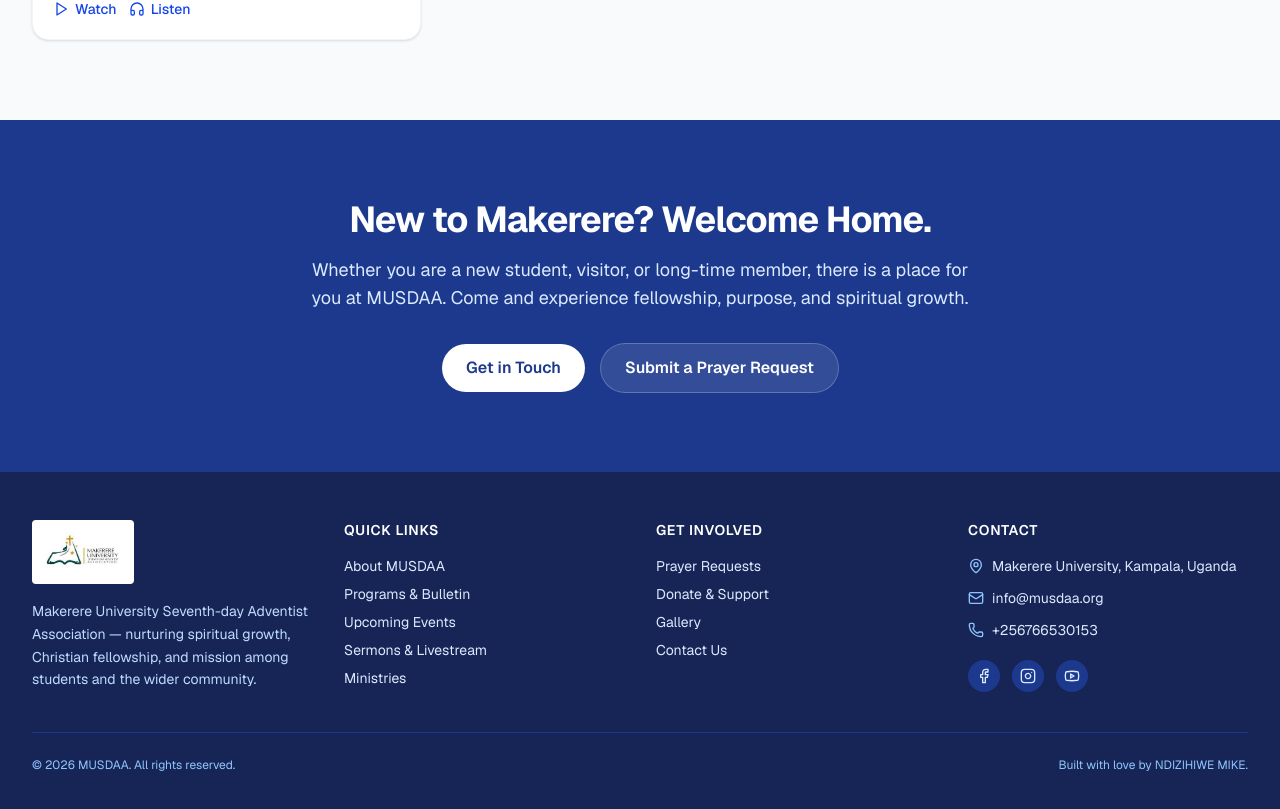
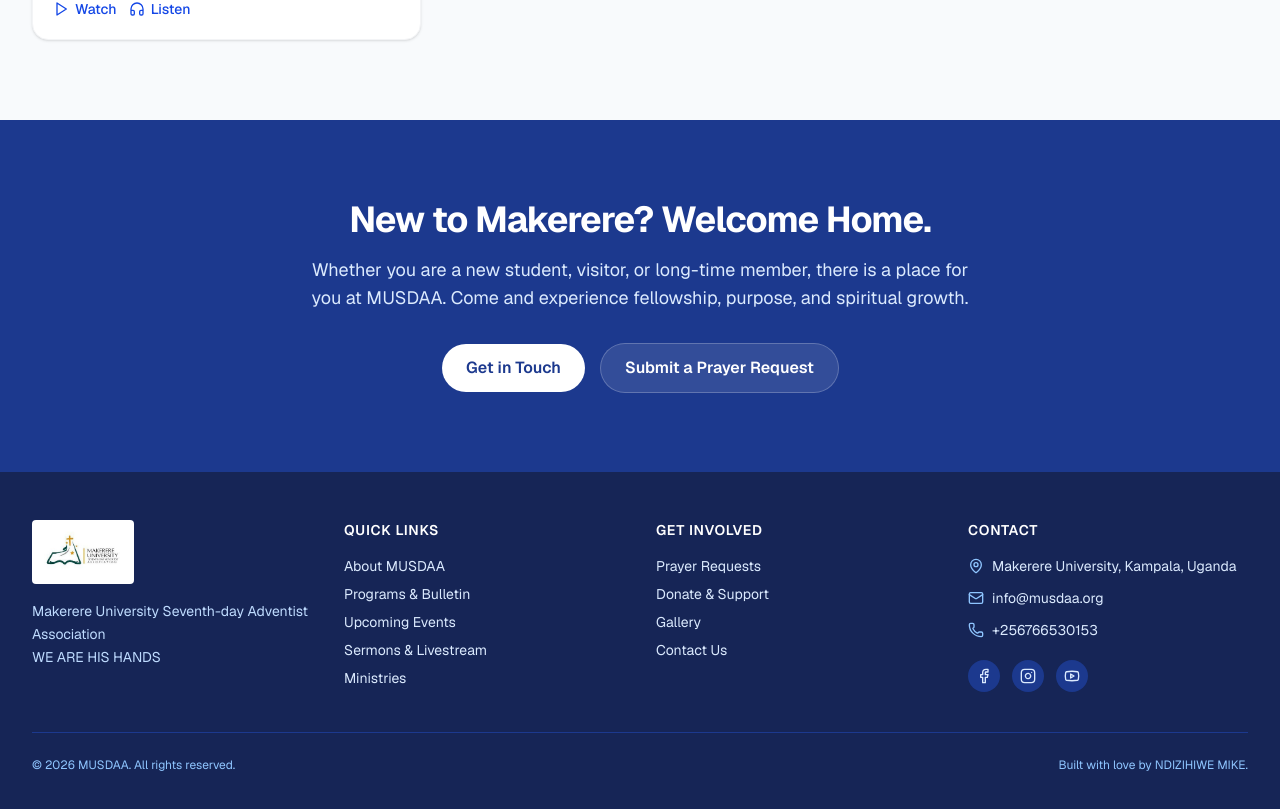
Before and after one commit to ndizihiwemike/musdaa-website, a Next.js app: page / in a window 1280 px wide. Shown: the part 3917-4726 px from the top of the page. Built offline with nearby package versions, Linux system fonts and the light colour scheme.

Commit message:
Update Footer.tsx

```diff
--- a/src/components/Footer.tsx
+++ b/src/components/Footer.tsx
@@ -14,9 +14,7 @@ export default function Footer() {
               <Image src={logo} alt="MUSDAA" className="h-16 w-auto rounded bg-white p-1" />
             </div>
             <p className="text-sm text-blue-200 leading-relaxed">
-              Makerere University Seventh-day Adventist Association — nurturing
-              spiritual growth, Christian fellowship, and mission among students
-              and the wider community.
+              Makerere University Seventh-day Adventist Association <br /> WE ARE HIS HANDS
             </p>
           </div>
 
```
